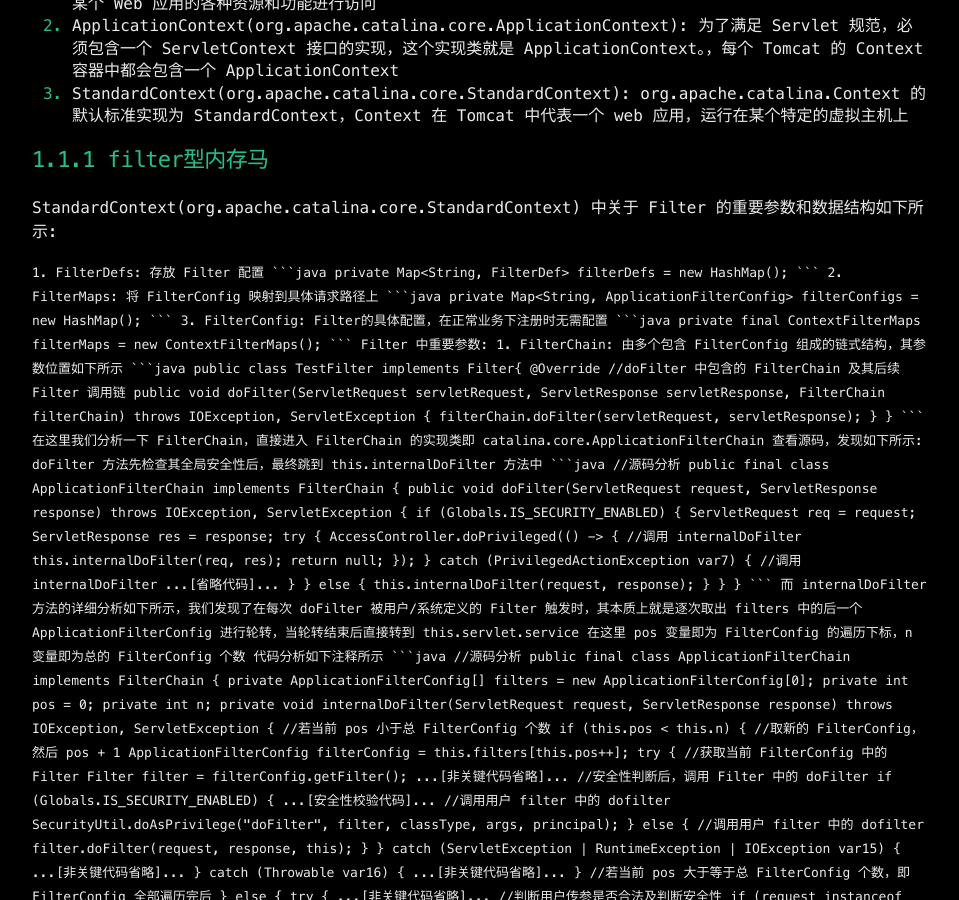
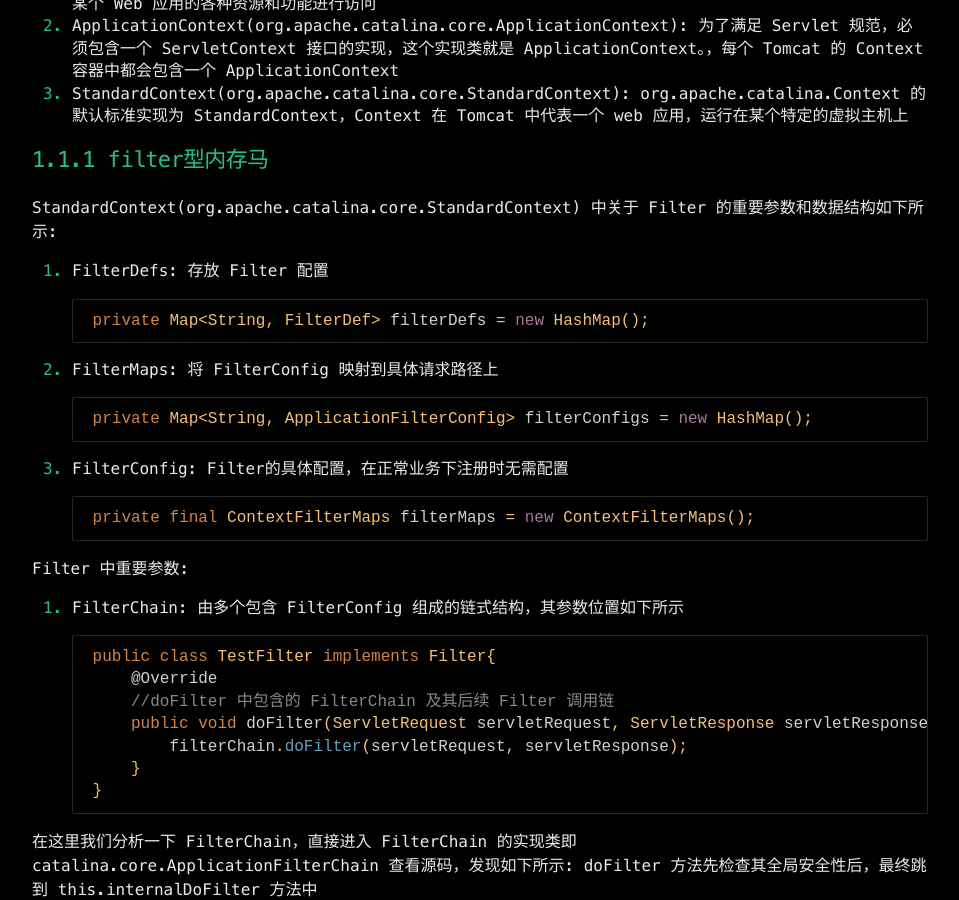
Before and after one commit to Leeyangee/leeyangee.github.io, a Jekyll site: the page built from _posts/2024-05-16-Java内存马教程目录 - 长期更新.md, in a window 1280 px wide and 900 px high, scrolled down 1465 px. Shown: the whole window, without its empty margins (160-1119 px from the left). Built offline with Jekyll 4.4.1, drawn with Linux system fonts in a browser that asks for light colours; some web fonts are replaced; some of the changed text lies outside the part shown.

Commit message:
Update 2024-05-16-Java内存马教程目录 - 长期更新.md

````diff
--- a/_posts/2024-05-16-Java内存马教程目录 - 长期更新.md
+++ b/_posts/2024-05-16-Java内存马教程目录 - 长期更新.md
@@ -43,7 +43,7 @@
 StandardContext(org.apache.catalina.core.StandardContext) 中关于 Filter 的重要参数和数据结构如下所示:
 
 
-<font size=2>
+
 
 1. FilterDefs: 存放 Filter 配置
 
@@ -59,12 +59,12 @@
     private final ContextFilterMaps filterMaps = new ContextFilterMaps();
     ```
 
-<font size=2>
+
 
 Filter 中重要参数:
 
 1. FilterChain: 由多个包含 FilterConfig 组成的链式结构，其参数位置如下所示
-    <font size=2>
+
 
     ```java
     public class TestFilter implements Filter{
@@ -76,11 +76,9 @@
     }
     ```
 
-    </font>
-
 在这里我们分析一下 FilterChain，直接进入 FilterChain 的实现类即 catalina.core.ApplicationFilterChain 查看源码，发现如下所示: doFilter 方法先检查其全局安全性后，最终跳到 this.internalDoFilter 方法中
 
-<font size=2>
+
 
 ```java
 //源码分析
@@ -109,13 +107,13 @@
 }
 ```
 
-</font>
+
 
 而 internalDoFilter 方法的详细分析如下所示，我们发现了在每次 doFilter 被用户/系统定义的 Filter 触发时，其本质上就是逐次取出 filters 中的后一个 ApplicationFilterConfig 进行轮转，当轮转结束后直接转到 this.servlet.service
 在这里 pos 变量即为 FilterConfig 的遍历下标，n 变量即为总的 FilterConfig 个数
 代码分析如下注释所示
 
-<font size=2>
+
 
 ```java
 //源码分析
@@ -185,11 +183,7 @@
 }
 ```
 
-</font>
-
 接下来直接写Payload，加载内存马后访问`http://127.0.0.1:8003/hackFilter?calc=1`弹计算器
-
-<font size=2>
 
 ```java
 //Payload
@@ -260,8 +254,6 @@
 }
 ```
 
-</font>
-
 filter型内存马的更加详细具体分析流程，笔者后续更新.
 也可自行下来于 doFilter 函数处打断点调试
 
@@ -269,8 +261,6 @@
 
 我们知道，Servlet的注册流程如下:
 首先调用 Tomcat.addServlet(Servlet)，观察 addServlet 函数源代码发现 addServlet 函数就是先 new ExistingStandardWrapper(Servlet)，该对象 后位于 Tomcat 主类中继承自 StandardWrapper，然后再 Wrapper.setName(ServletName)，而后再顺便 context.addChild(Wrapper)，最后返回一个 Wrapper 对象.
-
-<font size=2>
 
 ```java
 //源码分析
@@ -282,11 +272,9 @@
 }
 ```
 
-</font>
+
 
 那么这个 context.addChild(Wrapper) 到底干了什么呢？我们直接点开 StandardContext 源码查看，发现该实现主要判断了下是否为 jsp Servlet 而已，若为 jsp Servlet 即将其 addServletMappingDecoded 中. 我们继续跟进 super.addChild
-
-<font size=2>
 
 ```java
 //源码分析
@@ -322,8 +310,6 @@
 }
 ```
 
-</font>
-
 在 context.addChild(Wrapper) 后，直接调用 context.addServletMappingDecoded 进行Mapping注册
 对于 StandardContext.addServletMappingDecoded，其原理较为简单笔者不再过多赘述
 ```java
@@ -332,8 +318,6 @@
 ```
 
 接下来直接写Payload，加载内存马后访问`http://127.0.0.1:8003/hello`出现Hacked字样
-
-<font size=2>
 
 ```java
 //Payload
@@ -366,7 +350,7 @@
 
 ```
 
-</font>
+
 
 Servlet 具体流程，笔者后续更新
 
@@ -376,8 +360,6 @@
 只需要获取context以后再调用 org.apache.catalina.core.StandardContext.addApplicationEventListener(new ServletRequestListener(){}) 即可
 
 这里直接写Payload，以 ServletRequestListener 为例，加载内存马后访问`http://127.0.0.1:8003/*?calc=1`直接弹出计算器
-
-<font size=2>
 
 ```java
 //Payload
@@ -411,15 +393,11 @@
 }
 ```
 
-</font>
-
 # [](#header-31)1.2 context获取方法
 
 ## [](#header-31)1.2.1 tomcat版本小于10.1.x webappclassloaderbase.getresources
 
 在 Tomcat <= 10.1.x 的 Servlet 中，可以通过 webappClassLoaderBase.getResources() 接口获取当前 WebResourceRoot 后直接调用 WebResourceRoot.getContext() 获取当前 StandardContext
-
-<font size=2>
 
 ```java
 //Payload
@@ -427,11 +405,7 @@
 StandardContext standardContext = (StandardContext) webappClassLoaderBase.getResources().getContext();
 ```
 
-</font>
-
 但 Tomcat >= 10.1.x 官方废除了该接口，使其只返回null，强制运行会返回后续报错
-
-<font size=2>
 
 ```java
 //接口代码
@@ -445,8 +419,6 @@
     Cannot invoke "org.apache.catalina.WebResourceRoot.getContext()" because the return value of "org.apache.catalina.loader.WebappClassLoaderBase.getResources()" is null
 ```
 
-</font>
-
 因此在全版本中可以直接通过反射获取
 
 ## [](#header-31)1.2.2 tomcat全版本 webappclassloaderbase反射获取webresourceroot
@@ -454,8 +426,6 @@
 由于笔者本人使用的 Tomcat > 10 版本，但 Tomcat >= 10.1.x 官方废除了该接口，且笔者未找到 getResources 接口废弃后的解决方案，因此自己写了个反射获取
 
 直接使用如下代码通过反射拿取 WebResourceRoot 后调用 WebResourceRoot.getContext() 直接获取 StandardContext 进行后续操作
-
-<font size=2>
 
 ```java
 //Payload
@@ -466,8 +436,6 @@
 StandardContext standardContext = (StandardContext) webResourceRoot.getContext();
 ```
 
-</font>
-
 # [](#header-31)1.3 tomcat内存马排查方法
 
 
````
